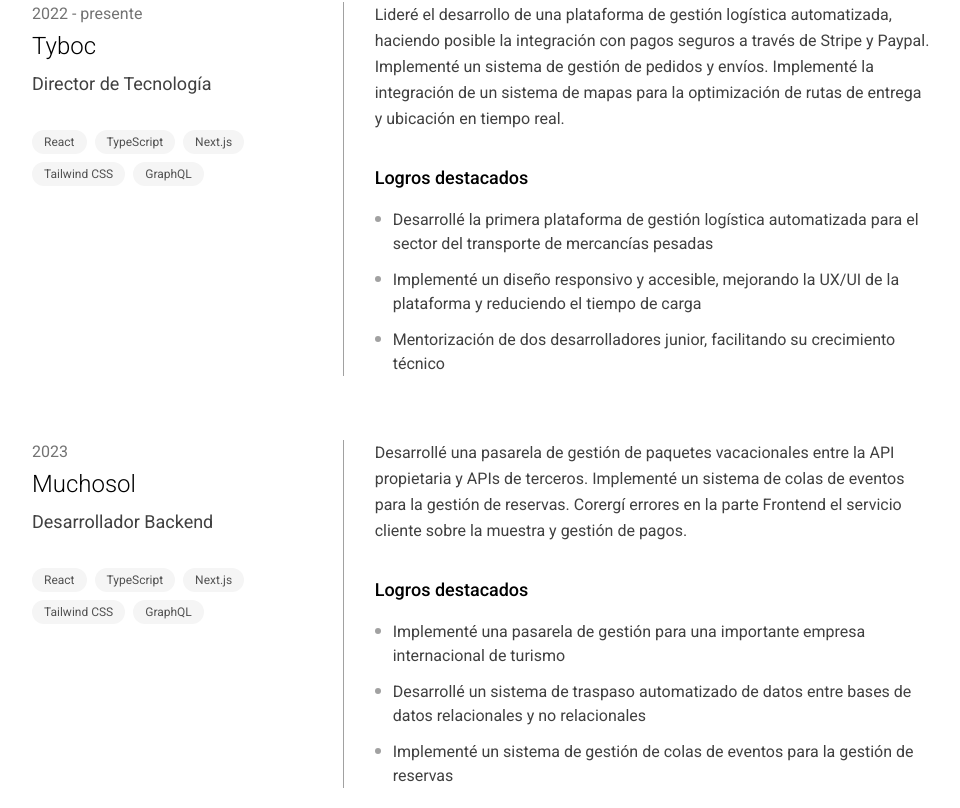
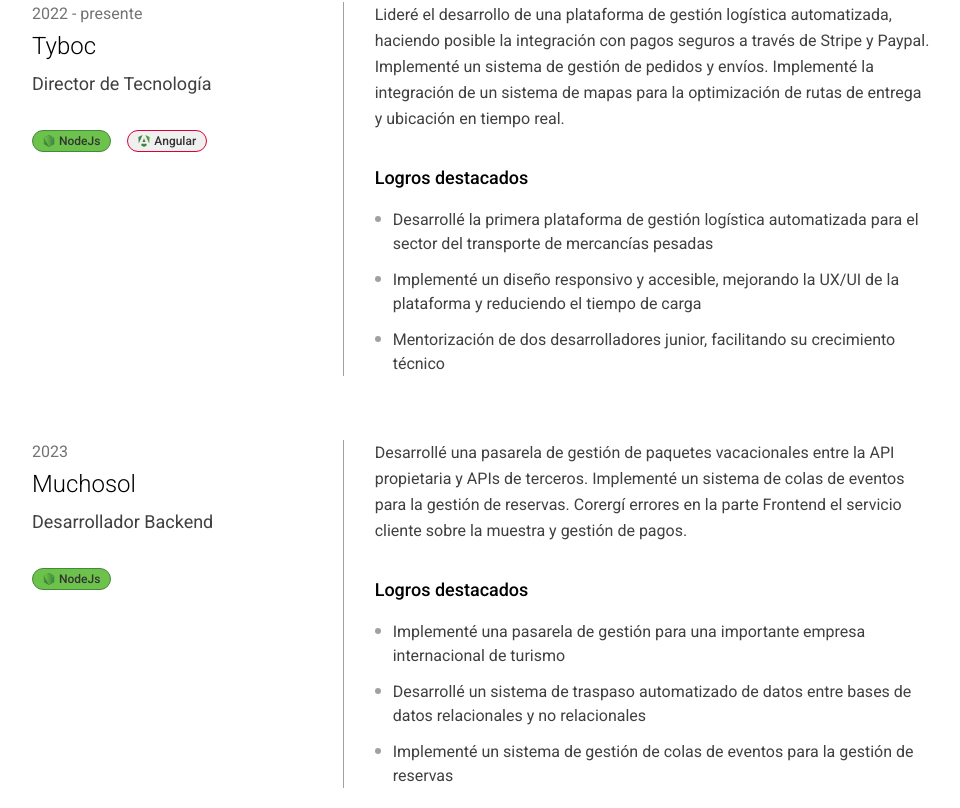
Before and after one commit to hitses/portfolio-react, a React (Vite) app: page / in a window 1280 px wide. Shown: the part 812-1620 px from the top of the page, without its empty margins (158-1118 px from the left). Built offline with nearby package versions, Linux system fonts and the light colour scheme.

Commit message:
feat: agregar soporte para badges en las experiencias y crear componentes de íconos para NodeJs y Angular

```diff
--- a/src/assets/i18n/en.tsx
+++ b/src/assets/i18n/en.tsx
@@ -1,4 +1,3 @@
-// en.js
 export default {
   translation: {
     navbar: {
--- a/src/assets/i18n/es.tsx
+++ b/src/assets/i18n/es.tsx
@@ -1,4 +1,3 @@
-// es.js
 export default {
   translation: {
     navbar: {
@@ -27,25 +26,43 @@
           date: '2022 - presente',
           title: 'Tyboc',
           position: 'Director de Tecnología',
+          badges: [
+            {
+              name: 'NodeJs',
+              backgroundColor: '#6cc24a',
+              borderColor: '#44883e',
+              textColor: '#333333',
+              icon: 'Nodejs'
+            },
+            {
+              name: 'Angular',
+              backgroundColor: '#f0f0f0',
+              borderColor: '#DD0031',
+              textColor: '#333333',
+              icon: 'Angular'
+            }
+          ],
           description:
             'Lideré el desarrollo de una plataforma de gestión logística automatizada, haciendo posible la integración con pagos seguros a través de Stripe y Paypal. Implementé un sistema de gestión de pedidos y envíos. Implementé la integración de un sistema de mapas para la optimización de rutas de entrega y ubicación en tiempo real.',
           achievements: [
             'Desarrollé la primera plataforma de gestión logística automatizada para el sector del transporte de mercancías pesadas',
             'Implementé un diseño responsivo y accesible, mejorando la UX/UI de la plataforma y reduciendo el tiempo de carga',
             'Mentorización de dos desarrolladores junior, facilitando su crecimiento técnico'
-          ],
-          badges: [
-            {
-              technology: 'NodeJs',
-              color: 'bg-blue-100 text-blue-800',
-              icon: 'react'
-            }
           ]
         },
         {
           date: '2023',
           title: 'Muchosol',
           position: 'Desarrollador Backend',
+          badges: [
+            {
+              name: 'NodeJs',
+              backgroundColor: '#6cc24a',
+              borderColor: '#44883e',
+              textColor: '#333333',
+              icon: 'Nodejs'
+            }
+          ],
           description:
             'Desarrollé una pasarela de gestión de paquetes vacacionales entre la API propietaria y APIs de terceros. Implementé un sistema de colas de eventos para la gestión de reservas. Corergí errores en la parte Frontend el servicio cliente sobre la muestra y gestión de pagos.',
           achievements: [
@@ -58,6 +75,15 @@
           date: '2022',
           title: 'Capgemini',
           position: 'Desarrollador Backend',
+          badges: [
+            {
+              name: 'NodeJs',
+              backgroundColor: '#6cc24a',
+              borderColor: '#44883e',
+              textColor: '#333333',
+              icon: 'Nodejs'
+            }
+          ],
           description:
             'Realicé mejoras de rendimiento y respuesta en una API de gestión bancaria. Realicé tareas DevOps para la gestión de servidores y despliegue de servicios lambda. Implementé un sistema de gestión de errores y logs para la API.',
           achievements: [
@@ -70,6 +96,15 @@
           date: '2021',
           title: 'Convotis Iberia',
           position: 'Desarrollador Fullstack',
+          badges: [
+            {
+              name: 'NodeJs',
+              backgroundColor: '#6cc24a',
+              borderColor: '#44883e',
+              textColor: '#333333',
+              icon: 'Nodejs'
+            }
+          ],
           description:
             'Optimicé el rendimiento de una aplicación medioambiental para la gestión de CO2. Participé en el desarrollo de una API para el sector de la salud para un cliente internacional. Participé en la renovación de la página corporativa de una importante marca de moda.',
           achievements: [
@@ -82,6 +117,15 @@
           date: '2020',
           title: 'NTT Data',
           position: 'Desarrollador Fullstack',
+          badges: [
+            {
+              name: 'NodeJs',
+              backgroundColor: '#6cc24a',
+              borderColor: '#44883e',
+              textColor: '#333333',
+              icon: 'Nodejs'
+            }
+          ],
           description:
             'Estuve como principal desarrollador del mantenimiento de una aplicación de gestión interna del sector energético. Estuve manteniendo el correcto funcionamiento de la API en los servicios desplegados en AWS.',
           achievements: [
@@ -94,6 +138,15 @@
           date: '2029',
           title: 'Lotería El Negrito',
           position: 'Desarrollador Fullstack',
+          badges: [
+            {
+              name: 'NodeJs',
+              backgroundColor: '#6cc24a',
+              borderColor: '#44883e',
+              textColor: '#333333',
+              icon: 'Nodejs'
+            }
+          ],
           description:
             'Desarrolle soluciones para una aplicación de gestión automática de lotería compartida ante notario. Añadí funcionalidades para la gestión interna de la empresa. Comencé el desarrollo de una aplicación para compartir lotería entre distintas administraciones.',
           achievements: [
--- /dev/null
+++ b/src/assets/icons/Angular.tsx
@@ -0,0 +1,69 @@
+import type { SVGProps } from 'react'
+const Angular = (props: SVGProps<SVGSVGElement>) => (
+  <svg
+    xmlns='http://www.w3.org/2000/svg'
+    fill='none'
+    viewBox='0 0 242 256'
+    width='1em'
+    height='1em'
+    {...props}
+  >
+    <g clipPath='url(#a)'>
+      <mask
+        id='b'
+        width={242}
+        height={256}
+        x={0}
+        y={0}
+        maskUnits='userSpaceOnUse'
+        style={{
+          maskType: 'luminance'
+        }}
+      >
+        <path fill='#fff' d='M0 0h242v256H0V0Z' />
+      </mask>
+      <g mask='url(#b)'>
+        <path
+          fill='url(#c)'
+          d='m241 43-9 136L149 0l92 43Zm-58 176-62 36-63-36 12-31h101l12 31ZM121 68l32 80H88l33-80ZM9 179 0 43 92 0 9 179Z'
+        />
+        <path
+          fill='url(#d)'
+          d='m241 43-9 136L149 0l92 43Zm-58 176-62 36-63-36 12-31h101l12 31ZM121 68l32 80H88l33-80ZM9 179 0 43 92 0 9 179Z'
+        />
+      </g>
+    </g>
+    <defs>
+      <linearGradient
+        id='c'
+        x1={53.2}
+        x2={245}
+        y1={231.9}
+        y2={140.7}
+        gradientUnits='userSpaceOnUse'
+      >
+        <stop stopColor='#E40035' />
+        <stop offset={0.2} stopColor='#F60A48' />
+        <stop offset={0.4} stopColor='#F20755' />
+        <stop offset={0.5} stopColor='#DC087D' />
+        <stop offset={0.7} stopColor='#9717E7' />
+        <stop offset={1} stopColor='#6C00F5' />
+      </linearGradient>
+      <linearGradient
+        id='d'
+        x1={44.5}
+        x2={170}
+        y1={30.7}
+        y2={174}
+        gradientUnits='userSpaceOnUse'
+      >
+        <stop stopColor='#FF31D9' />
+        <stop offset={1} stopColor='#FF5BE1' stopOpacity={0} />
+      </linearGradient>
+      <clipPath id='a'>
+        <path fill='#fff' d='M0 0h242v256H0z' />
+      </clipPath>
+    </defs>
+  </svg>
+)
+export default Angular
--- /dev/null
+++ b/src/assets/icons/Nodejs.tsx
@@ -0,0 +1,80 @@
+import type { SVGProps } from 'react'
+const Nodejs = (props: SVGProps<SVGSVGElement>) => (
+  <svg
+    viewBox='0 0 256 292'
+    xmlns='http://www.w3.org/2000/svg'
+    xmlnsXlink='http://www.w3.org/1999/xlink'
+    width='1em'
+    height='1em'
+    {...props}
+  >
+    <defs>
+      <linearGradient
+        id='a'
+        x1='68.188%'
+        x2='27.823%'
+        y1='17.487%'
+        y2='89.755%'
+      >
+        <stop offset='0%' stopColor='#41873F' />
+        <stop offset='32.88%' stopColor='#418B3D' />
+        <stop offset='63.52%' stopColor='#419637' />
+        <stop offset='93.19%' stopColor='#3FA92D' />
+        <stop offset='100%' stopColor='#3FAE2A' />
+      </linearGradient>
+      <linearGradient
+        id='c'
+        x1='43.277%'
+        x2='159.245%'
+        y1='55.169%'
+        y2='-18.306%'
+      >
+        <stop offset='13.76%' stopColor='#41873F' />
+        <stop offset='40.32%' stopColor='#54A044' />
+        <stop offset='71.36%' stopColor='#66B848' />
+        <stop offset='90.81%' stopColor='#6CC04A' />
+      </linearGradient>
+      <linearGradient
+        id='f'
+        x1='-4.389%'
+        x2='101.499%'
+        y1='49.997%'
+        y2='49.997%'
+      >
+        <stop offset='9.192%' stopColor='#6CC04A' />
+        <stop offset='28.64%' stopColor='#66B848' />
+        <stop offset='59.68%' stopColor='#54A044' />
+        <stop offset='86.24%' stopColor='#41873F' />
+      </linearGradient>
+      <path
+        id='b'
+        d='M134.923 1.832c-4.344-2.443-9.502-2.443-13.846 0L6.787 67.801C2.443 70.244 0 74.859 0 79.745v132.208c0 4.887 2.715 9.502 6.787 11.945l114.29 65.968c4.344 2.444 9.502 2.444 13.846 0l114.29-65.968c4.344-2.443 6.787-7.058 6.787-11.945V79.745c0-4.886-2.715-9.501-6.787-11.944L134.923 1.832Z'
+      />
+      <path
+        id='e'
+        d='M134.923 1.832c-4.344-2.443-9.502-2.443-13.846 0L6.787 67.801C2.443 70.244 0 74.859 0 79.745v132.208c0 4.887 2.715 9.502 6.787 11.945l114.29 65.968c4.344 2.444 9.502 2.444 13.846 0l114.29-65.968c4.344-2.443 6.787-7.058 6.787-11.945V79.745c0-4.886-2.715-9.501-6.787-11.944L134.923 1.832Z'
+      />
+    </defs>
+    <path
+      fill='url(#a)'
+      d='M134.923 1.832c-4.344-2.443-9.502-2.443-13.846 0L6.787 67.801C2.443 70.244 0 74.859 0 79.745v132.208c0 4.887 2.715 9.502 6.787 11.945l114.29 65.968c4.344 2.444 9.502 2.444 13.846 0l114.29-65.968c4.344-2.443 6.787-7.058 6.787-11.945V79.745c0-4.886-2.715-9.501-6.787-11.944L134.923 1.832Z'
+    />
+    <mask id='d' fill='#fff'>
+      <use xlinkHref='#b' />
+    </mask>
+    <path
+      fill='url(#c)'
+      d='M249.485 67.8 134.65 1.833c-1.086-.542-2.443-1.085-3.529-1.357L2.443 220.912c1.086 1.357 2.444 2.443 3.8 3.258l114.834 65.968c3.258 1.9 7.059 2.443 10.588 1.357L252.47 70.515c-.815-1.086-1.9-1.9-2.986-2.714Z'
+      mask='url(#d)'
+    />
+    <mask id='g' fill='#fff'>
+      <use xlinkHref='#e' />
+    </mask>
+    <path
+      fill='url(#f)'
+      d='M249.756 223.898c3.258-1.9 5.701-5.158 6.787-8.687L130.579.204c-3.258-.543-6.787-.272-9.773 1.628L6.786 67.53l122.979 224.238c1.628-.272 3.529-.815 5.158-1.63l114.833-66.239Z'
+      mask='url(#g)'
+    />
+  </svg>
+)
+export default Nodejs
--- a/src/components/Badge.tsx
+++ b/src/components/Badge.tsx
@@ -1,7 +1,58 @@
-export const Badge = () => {
+import React from 'react'
+import Nodejs from '../assets/icons/Nodejs' // Asegúrate de la ruta correcta
+import Angular from '../assets/icons/Angular'
+
+export interface BadgeProps {
+  name: string
+  backgroundColor: string
+  borderColor: string
+  textColor: string
+  icon: string
+}
+
+export const Badge: React.FC<BadgeProps> = ({
+  name,
+  backgroundColor,
+  borderColor,
+  textColor,
+  icon
+}) => {
+  const hoverStyle = {
+    backgroundColor: borderColor
+  }
+
   return (
-    <span className='bg-green-100 text-green-800 text-xs font-medium me-2 px-2.5 py-0.5 rounded-full dark:bg-gray-700 dark:text-green-400 border border-green-400'>
-      Green
+    <span
+      className={`inline-flex items-center text-xs font-medium me-2 px-2.5 py-0.5 rounded-full border transition duration-200 ease-in-out cursor-crosshair`}
+      style={{
+        backgroundColor,
+        color: textColor,
+        borderColor
+      }}
+      onMouseEnter={e => {
+        Object.assign(e.currentTarget.style, hoverStyle)
+      }}
+      onMouseLeave={e => {
+        Object.assign(e.currentTarget.style, {
+          backgroundColor,
+          color: textColor,
+          borderColor
+        })
+      }}
+    >
+      {icon === 'Nodejs' ? (
+        <span className='me-1'>
+          <Nodejs />
+        </span>
+      ) : null}
+
+      {icon === 'Angular' ? (
+        <span className='me-1'>
+          <Angular />
+        </span>
+      ) : null}
+
+      {name}
     </span>
   )
 }
--- a/src/components/ExperienceItem.tsx
+++ b/src/components/ExperienceItem.tsx
@@ -1,9 +1,11 @@
 import { t } from 'i18next'
+import { Badge, type BadgeProps } from './Badge'
 
 type ExperienceProps = {
   date: string
   title: string
   position: string
+  badges: BadgeProps[]
   description: string
   achievements: string[]
 }
@@ -12,6 +14,7 @@
   date,
   title,
   position,
+  badges,
   description,
   achievements
 }: ExperienceProps) => {
@@ -28,23 +31,9 @@
               {position}
             </p>
             <div className='mt-8 flex flex-wrap gap-2'>
-              {/* TODO compenente de Badge */}
-              <span className='inline-block text-xs py-1 px-3 bg-neutral-100 text-neutral-600 rounded-full'>
-                React
-              </span>
-              <span className='inline-block text-xs py-1 px-3 bg-neutral-100 text-neutral-600 rounded-full'>
-                TypeScript
-              </span>
-              <span className='inline-block text-xs py-1 px-3 bg-neutral-100 text-neutral-600 rounded-full'>
-                Next.js
-              </span>
-              <span className='inline-block text-xs py-1 px-3 bg-neutral-100 text-neutral-600 rounded-full'>
-                Tailwind CSS
-              </span>
-              <span className='inline-block text-xs py-1 px-3 bg-neutral-100 text-neutral-600 rounded-full'>
-                GraphQL
-              </span>
-              {/* TODO compenente de Badge */}
+              {badges.map((badge, index) => (
+                <Badge key={index} {...badge} />
+              ))}
             </div>
           </div>
         </div>
--- a/src/styles.css
+++ b/src/styles.css
@@ -15,6 +15,4 @@
 
 @theme {
   --font-sans: 'Roboto', system-ui, sans-serif;
-
-  --node-text: #215732;
 }
--- a/src/views/Experience.tsx
+++ b/src/views/Experience.tsx
@@ -11,6 +11,13 @@
     date: string
     title: string
     position: string
+    badges: {
+      name: string
+      backgroundColor: string
+      borderColor: string
+      textColor: string
+      icon: React.ReactNode
+    }[]
     description: string
     achievements: string[]
   }[]
@@ -27,22 +34,11 @@
           date={experience.date}
           title={experience.title}
           position={experience.position}
+          badges={experience.badges}
           description={experience.description}
           achievements={experience.achievements}
         />
       ))}
-
-      {/* <ExperienceItem
-        date='2022 - presente'
-        title='Gestiones Tyboc S.L.'
-        position='Director de Tecnología'
-        description='Lideré el desarrollo de una plataforma de gestión logística automatizada, haciendo posible la integración con pagos seguros a través de Stripe y Paypal. Implementé un sistema de gestión de pedidos y envíos. Implementé la integración de un sistema de mapas para la optimización de rutas de entrega y ubicación en tiempo real.'
-        achievements={[
-          'Desarrollé la primera plataforma de gestión logística automatizada para el sector del transporte de mercancías pesadas',
-          'Implementé un diseño adaptable y accesible, mejorando la UX/UI de la plataforma y reduciendo el tiempo de carga',
-          'Mentorización de dos desarrolladores junior, facilitando su crecimiento técnico'
-        ]}
-      /> */}
     </main>
   )
 }
```
